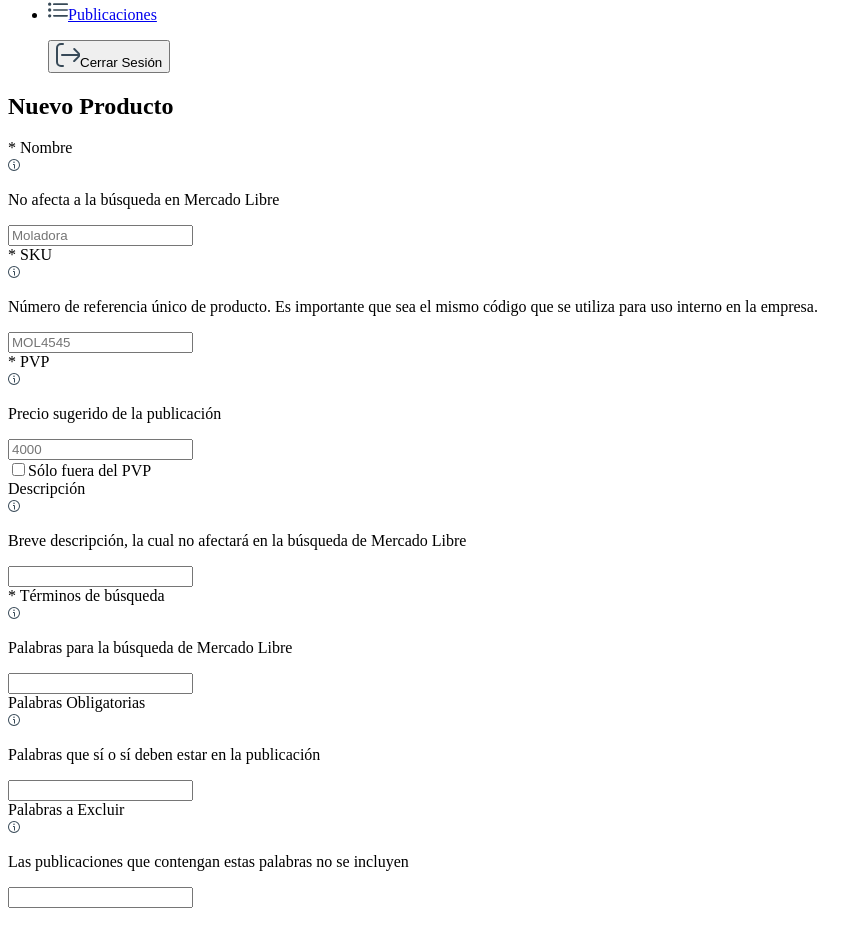
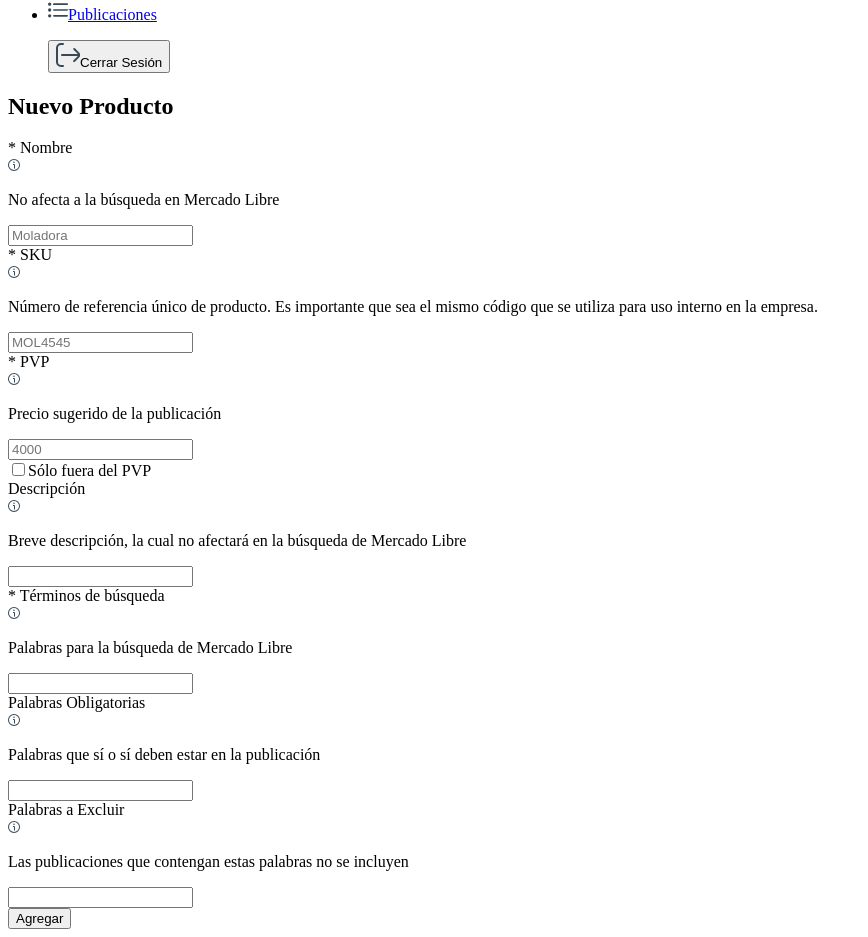
Before and after one commit to rociomonaco/price-monitoring, a React (Vite) app in the folder front/: page /producto in a window 1280 px wide. Shown: the part 129-1066 px from the top of the page, without its empty margins (0-868 px from the left). Before the commit the page ends 1045 px from the top, so only its background shows below. Built offline with nearby package versions, Linux system fonts and the light colour scheme; sample sign-in values are in the browser's storage.

Commit message:
change style at productForm

```diff
--- a/front/src/pages/product/Product.jsx
+++ b/front/src/pages/product/Product.jsx
@@ -1,5 +1,8 @@
+import { BtnSubmit } from '@components/form/button/BtnSubmit'
 import { Checkbox } from '@components/form/input/Checkbox'
 import { SimpleInput } from '@components/form/input/SimpleInput'
+import { Loading } from '@components/loaders/Loading'
+import { useState } from 'react'
 import { useForm } from 'react-hook-form'
 
 export const Product = () => {
@@ -8,12 +11,14 @@ export const Product = () => {
     handleSubmit,
     formState: { errors }
   } = useForm()
+  const [isLoading, setIsLoading] = useState(false)
 
   return (
     <div className='w-full flex flex-col gap-y-8'>
       <h2 className='text-2xl font-medium text-gray-700'>Nuevo Producto</h2>
 
-      <form className='flex flex-col md:flex-row gap-5'>
+      <form className='flex flex-col gap-y-5'>
+        <div className='flex flex-col md:flex-row gap-5'>
           <div className='w-full flex flex-col gap-y-2'>
             <SimpleInput
               id='nombre'
@@ -57,6 +62,7 @@ export const Product = () => {
               label='Descripción'
               error={errors.descripcion}
               tooltipText='Breve descripción, la cual no afectará en la búsqueda de Mercado Libre'
+              required={false}
             />
 
             <SimpleInput
@@ -73,6 +79,7 @@ export const Product = () => {
               label='Palabras Obligatorias'
               error={errors.palabrasObligatorias}
               tooltipText='Palabras que sí o sí deben estar en la publicación'
+              required={false}
             />
             <SimpleInput
               id='palabrasAExcluir'
@@ -80,7 +87,18 @@ export const Product = () => {
               label='Palabras a Excluir'
               error={errors.palabrasAExcluir}
               tooltipText='Las publicaciones que contengan estas palabras no se incluyen'
+              required={false}
             />
+          </div>
+        </div>
+        <div className='w-1/4 self-end'>
+          <BtnSubmit isLoading={isLoading}>
+            {isLoading ? (
+              <Loading color={{ text: 'text-white', spinner: 'text-white' }} />
+            ) : (
+              'Agregar'
+            )}
+          </BtnSubmit>
         </div>
       </form>
     </div>
```
Lines whose indentation alone changed are shown as unchanged.
